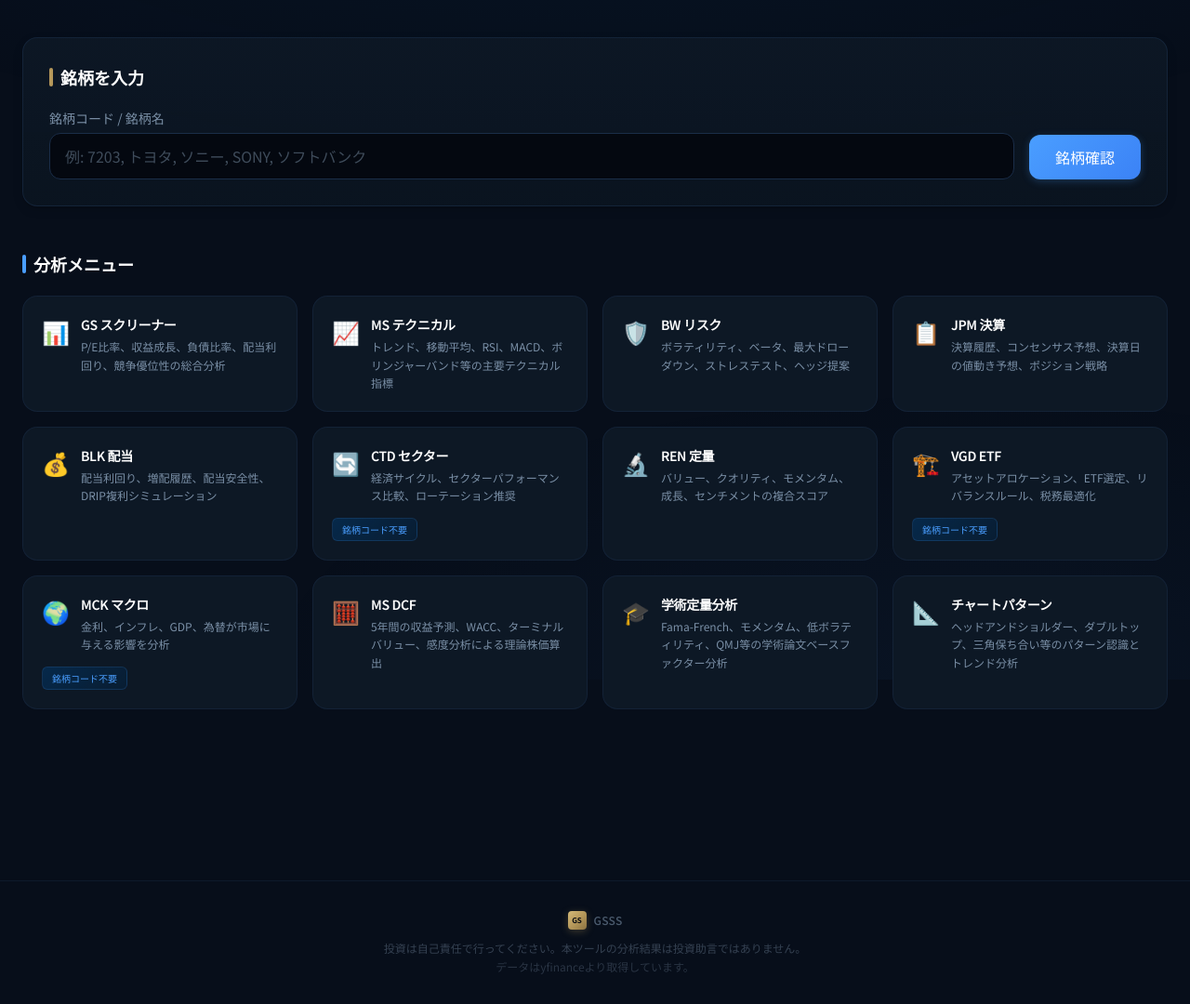
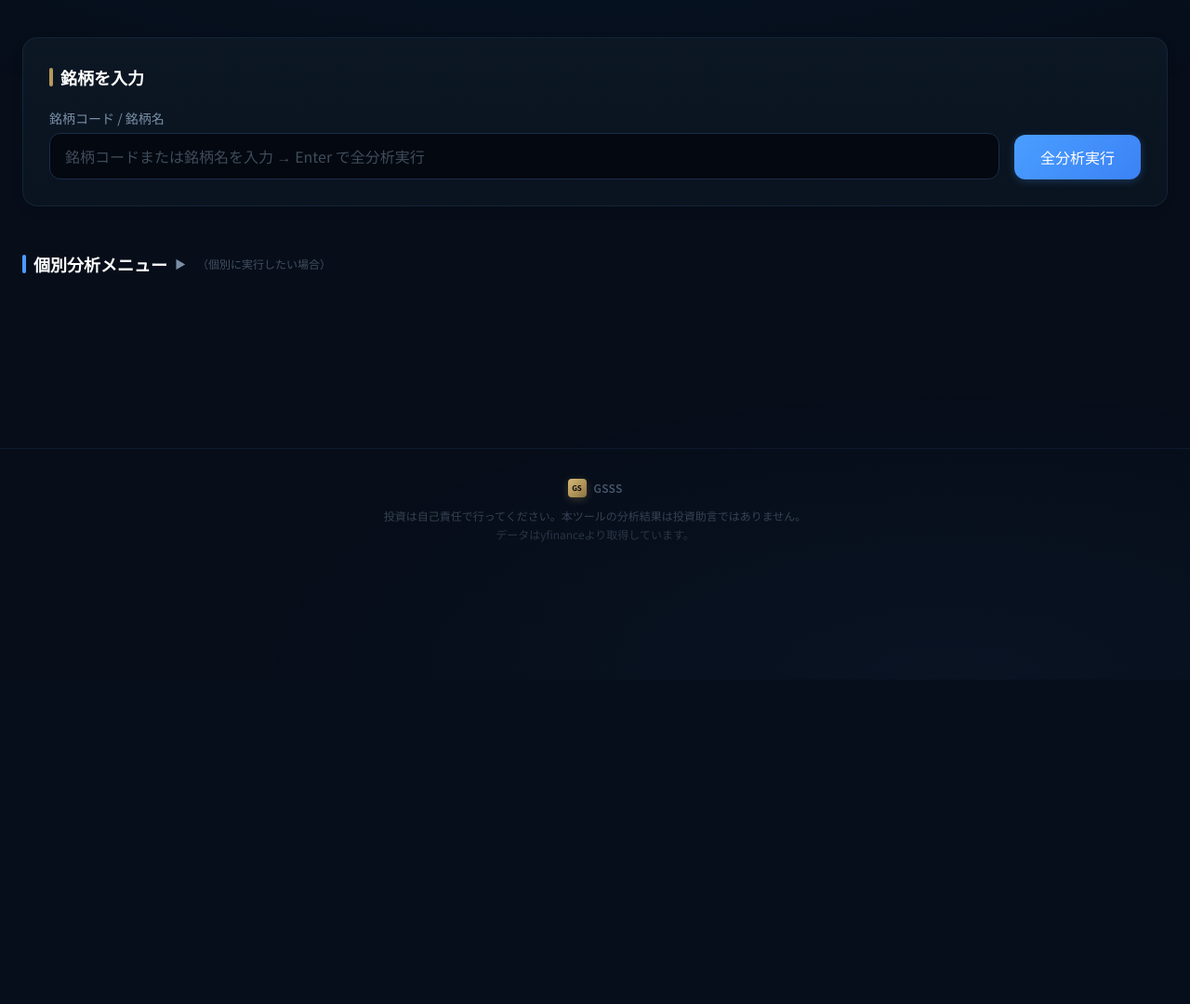
Before and after one commit to yuu2811/GSSS, a Flask app: page / in a window 1280 px wide. Shown: the part 69-1149 px from the top of the page at 93% size. After the commit the page ends 652 px from the top, so only its background shows below. Run offline with Flask 3, Linux system fonts and the light colour scheme; some libraries are stand-ins or nearby versions.

Commit message:
feat: 銘柄入力で全分析を自動一括実行する機能を追加
- /api/analyze_all エンドポイントを追加（全12種の分析を一括実行）
- 銘柄入力 → Enter/ボタンクリックで自動的に全分析実行
- サジェスト選択時も自動実行
- タブUIで全結果を切り替え表示
- 個別分析メニューは折りたたみに変更（必要時のみ展開）

https://claude.ai/code/session_01L7BKtKij69849Bi2Gb2Usy

```diff
--- a/app.py
+++ b/app.py
@@ -168,6 +168,73 @@ def analyze():
         return jsonify({"error": f"分析中にエラーが発生しました: {str(e)}"}), 500
 
 
+@app.route("/api/analyze_all", methods=["POST"])
+def analyze_all():
+    """銘柄コードを受け取り、全分析を一括実行"""
+    try:
+        data = request.get_json()
+        ticker = data.get("ticker", "").strip()
+        params = data.get("params", {})
+
+        if not ticker:
+            return jsonify({"error": "銘柄コードを入力してください"}), 400
+
+        stock_data = StockDataFetcher.fetch(ticker)
+        if not stock_data.get("info"):
+            return jsonify({"error": f"銘柄 {ticker} のデータを取得できません"}), 404
+
+        results = {}
+        errors = {}
+
+        # 銘柄必要な分析
+        ticker_analyzers = [
+            ("goldman", lambda sd: GoldmanScreener.analyze(sd)),
+            ("morgan_technical", lambda sd: MorganTechnical.analyze(sd)),
+            ("bridgewater", lambda sd: BridgewaterRisk.analyze(sd)),
+            ("jpmorgan", lambda sd: JPMorganEarnings.analyze(sd)),
+            ("blackrock", lambda sd: BlackRockDividend.analyze(sd, investment_amount=float(params.get("investment_amount", 1_000_000)))),
+            ("renaissance", lambda sd: RenaissanceQuant.analyze(sd)),
+            ("morgan_dcf", lambda sd: MorganDCF.analyze(sd)),
+            ("academic_quant", lambda sd: AcademicQuant.analyze(sd)),
+            ("chart_pattern", lambda sd: ChartPattern.analyze(sd)),
+        ]
+
+        for key, fn in ticker_analyzers:
+            try:
+                results[key] = _safe_serialize(fn(stock_data))
+            except Exception as e:
+                errors[key] = str(e)
+
+        # 銘柄不要な分析
+        market_analyzers = [
+            ("citadel", lambda: CitadelSector.analyze(stock_data)),
+            ("mckinsey", lambda: McKinseyMacro.analyze(stock_data)),
+            ("vanguard", lambda: VanguardETF.analyze(
+                stock_data,
+                risk_profile=params.get("risk_profile", "バランス型"),
+                investment_amount=float(params.get("investment_amount", 1_000_000)),
+                age=int(params.get("age", 40)),
+            )),
+        ]
+
+        for key, fn in market_analyzers:
+            try:
+                results[key] = _safe_serialize(fn())
+            except Exception as e:
+                errors[key] = str(e)
+
+        return jsonify({
+            "success": True,
+            "results": results,
+            "errors": errors,
+            "analyzers": ANALYZERS,
+        })
+
+    except Exception as e:
+        traceback.print_exc()
+        return jsonify({"error": f"一括分析中にエラーが発生しました: {str(e)}"}), 500
+
+
 @app.route("/api/search", methods=["GET"])
 def search_stock():
     """銘柄コード・銘柄名で検索"""
--- a/static/js/main.js
+++ b/static/js/main.js
@@ -188,7 +188,8 @@ function selectSuggestion(code, name) {
     document.getElementById('stockTicker').textContent = `(${currentTicker})`;
     document.getElementById('stockInfo').classList.remove('hidden');
     addToHistory(currentTicker, name);
-    showStatus('データ取得完了', 'success');
+    // 自動的に全分析実行
+    runAllAnalyses();
 }
 
 async function onSearchInput(value) {
@@ -243,7 +244,7 @@ document.addEventListener('DOMContentLoaded', () => {
     setupKeyboardShortcuts();
 });
 
-// 銘柄検索
+// 銘柄検索 → 全分析一括実行
 async function searchStock() {
     const input = document.getElementById('tickerInput').value.trim();
     if (!input) return;
@@ -258,7 +259,8 @@ async function searchStock() {
             document.getElementById('stockTicker').textContent = `(${stock.ticker})`;
             document.getElementById('stockInfo').classList.remove('hidden');
             addToHistory(stock.ticker, stock.name);
-            showStatus('データ取得完了', 'success');
+            // 自動的に全分析実行
+            runAllAnalyses();
         } else {
             showStatus('銘柄が見つかりませんでした', 'warning');
         }
@@ -266,6 +268,113 @@ async function searchStock() {
         console.error('検索エラー:', e);
         showStatus('銘柄検索に失敗しました', 'error');
     }
+}
+
+// 全分析一括実行
+async function runAllAnalyses() {
+    if (!currentTicker) {
+        showStatus('銘柄コードを入力してください', 'error');
+        return;
+    }
+
+    const loading = document.getElementById('loading');
+    const results = document.getElementById('results');
+    const loadingText = document.getElementById('loadingText');
+
+    loading.classList.remove('hidden');
+    showSkeletonLoader();
+    loadingText.textContent = '全分析を一括実行中...';
+    loading.scrollIntoView({ behavior: 'smooth' });
+
+    try {
+        const res = await fetch('/api/analyze_all', {
+            method: 'POST',
+            headers: { 'Content-Type': 'application/json' },
+            body: JSON.stringify({ ticker: currentTicker, params: {} }),
+        });
+
+        const data = await res.json();
+        loading.classList.add('hidden');
+
+        if (data.error) {
+            results.innerHTML = renderError(data.error);
+            results.classList.remove('hidden');
+            return;
+        }
+
+        results.innerHTML = renderAllResults(data.results, data.analyzers, data.errors);
+        results.classList.remove('hidden');
+        results.scrollIntoView({ behavior: 'smooth' });
+
+        const count = Object.keys(data.results).length;
+        showStatus(`${count}件の分析が完了しました`, 'success');
+
+    } catch (e) {
+        loading.classList.add('hidden');
+        results.innerHTML = renderError('通信エラーが発生しました: ' + e.message);
+        results.classList.remove('hidden');
+        showStatus('分析中にエラーが発生しました', 'error');
+    }
+}
+
+// 全結果をタブ表示
+function renderAllResults(allResults, analyzers, errors) {
+    const keys = Object.keys(allResults);
+    if (keys.length === 0) return renderError('分析結果がありません');
+
+    // タブ順序
+    const tabOrder = [
+        'goldman', 'morgan_technical', 'chart_pattern', 'bridgewater',
+        'jpmorgan', 'blackrock', 'renaissance', 'academic_quant',
+        'morgan_dcf', 'citadel', 'vanguard', 'mckinsey'
+    ];
+    const orderedKeys = tabOrder.filter(k => keys.includes(k));
+
+    let tabsHtml = '<div class="flex flex-wrap gap-1.5 sm:gap-2 mb-6 border-b border-gs-border/40 pb-4">';
+    orderedKeys.forEach((key, i) => {
+        const info = analyzers[key] || {};
+        const active = i === 0 ? 'bg-gs-accent/20 text-gs-accent border-gs-accent/40' : 'bg-gs-darker/60 text-gs-text-muted border-gs-border/30 hover:border-gs-accent/30 hover:text-white';
+        tabsHtml += `<button class="analysis-tab px-3 py-1.5 sm:px-4 sm:py-2 rounded-lg text-xs sm:text-sm font-medium border transition-all duration-200 ${active}" data-tab="${key}" onclick="switchTab('${key}')">
+            <span class="mr-1">${info.icon || ''}</span>${escapeHtml(info.short || key)}
+        </button>`;
+    });
+    tabsHtml += '</div>';
+
+    let panelsHtml = '';
+    orderedKeys.forEach((key, i) => {
+        const info = analyzers[key] || {};
+        const hidden = i === 0 ? '' : 'hidden';
+        const content = renderAnalysis(key, allResults[key], info);
+        panelsHtml += `<div class="analysis-panel ${hidden}" data-panel="${key}">${content}</div>`;
+    });
+
+    // エラー表示
+    let errHtml = '';
+    const errKeys = Object.keys(errors || {});
+    if (errKeys.length > 0) {
+        errHtml = `<div class="mt-4 bg-red-900/10 border border-red-700/20 rounded-xl p-3 text-xs text-red-400/70">
+            <span class="font-semibold">一部エラー:</span> ${errKeys.map(k => `${analyzers[k]?.short || k}: ${escapeHtml(errors[k])}`).join(' / ')}
+        </div>`;
+    }
+
+    return tabsHtml + panelsHtml + errHtml;
+}
+
+// タブ切替
+function switchTab(key) {
+    document.querySelectorAll('.analysis-tab').forEach(tab => {
+        if (tab.dataset.tab === key) {
+            tab.className = tab.className.replace(/bg-gs-darker\/60 text-gs-text-muted border-gs-border\/30 hover:border-gs-accent\/30 hover:text-white/g, '').trim();
+            tab.classList.add('bg-gs-accent/20', 'text-gs-accent', 'border-gs-accent/40');
+            tab.classList.remove('bg-gs-darker/60', 'text-gs-text-muted', 'border-gs-border/30');
+        } else {
+            tab.classList.remove('bg-gs-accent/20', 'text-gs-accent', 'border-gs-accent/40');
+            tab.classList.add('bg-gs-darker/60', 'text-gs-text-muted', 'border-gs-border/30');
+        }
+    });
+    document.querySelectorAll('.analysis-panel').forEach(panel => {
+        panel.classList.toggle('hidden', panel.dataset.panel !== key);
+    });
 }
 
 // 分析実行
--- a/templates/index.html
+++ b/templates/index.html
@@ -35,12 +35,12 @@
                     <label class="block text-xs sm:text-sm text-gs-text-muted mb-1.5">銘柄コード / 銘柄名</label>
                     <input type="text" id="tickerInput"
                         class="input-glow w-full bg-gs-darker border border-gs-border rounded-xl px-3.5 sm:px-4 py-2.5 sm:py-3 text-white placeholder-gs-text-muted/50 focus:border-gs-accent focus:outline-none text-base transition-all duration-200"
-                        placeholder="例: 7203, トヨタ, ソニー, SONY, ソフトバンク"
+                        placeholder="銘柄コードまたは銘柄名を入力 → Enter で全分析実行"
                         autocomplete="off">
                 </div>
                 <div>
                     <button onclick="searchStock()" class="btn-primary text-white px-5 sm:px-7 py-2.5 sm:py-3 rounded-xl font-medium whitespace-nowrap text-sm sm:text-base">
-                        銘柄確認
+                        全分析実行
                     </button>
                 </div>
             </div>
@@ -62,13 +62,15 @@
         </div>
     </section>
 
-    <!-- Analysis Menu -->
+    <!-- Analysis Menu (collapsed by default) -->
     <section class="mb-6 sm:mb-12">
-        <div class="flex items-center gap-2 mb-4 sm:mb-5">
+        <button onclick="document.getElementById('analyzerGrid').classList.toggle('hidden'); this.querySelector('.toggle-arrow').classList.toggle('rotate-90')" class="flex items-center gap-2 mb-4 sm:mb-5 group cursor-pointer">
             <div class="w-1 h-5 bg-gs-accent rounded-full"></div>
-            <h2 class="text-white font-semibold text-base sm:text-lg">分析メニュー</h2>
-        </div>
-        <div class="grid grid-cols-1 md:grid-cols-2 lg:grid-cols-3 xl:grid-cols-4 gap-3 sm:gap-4">
+            <h2 class="text-white font-semibold text-base sm:text-lg group-hover:text-gs-accent transition-colors">個別分析メニュー</h2>
+            <span class="toggle-arrow text-gs-text-muted text-xs transition-transform duration-200">&#9654;</span>
+            <span class="text-gs-text-muted/50 text-xs ml-1">（個別に実行したい場合）</span>
+        </button>
+        <div id="analyzerGrid" class="hidden grid grid-cols-1 md:grid-cols-2 lg:grid-cols-3 xl:grid-cols-4 gap-3 sm:gap-4">
             {% for key, analyzer in analyzers.items() %}
             <div class="analyzer-card bg-gs-card rounded-2xl p-4 sm:p-5 cursor-pointer"
                  onclick="runAnalysis('{{ key }}')"
```
